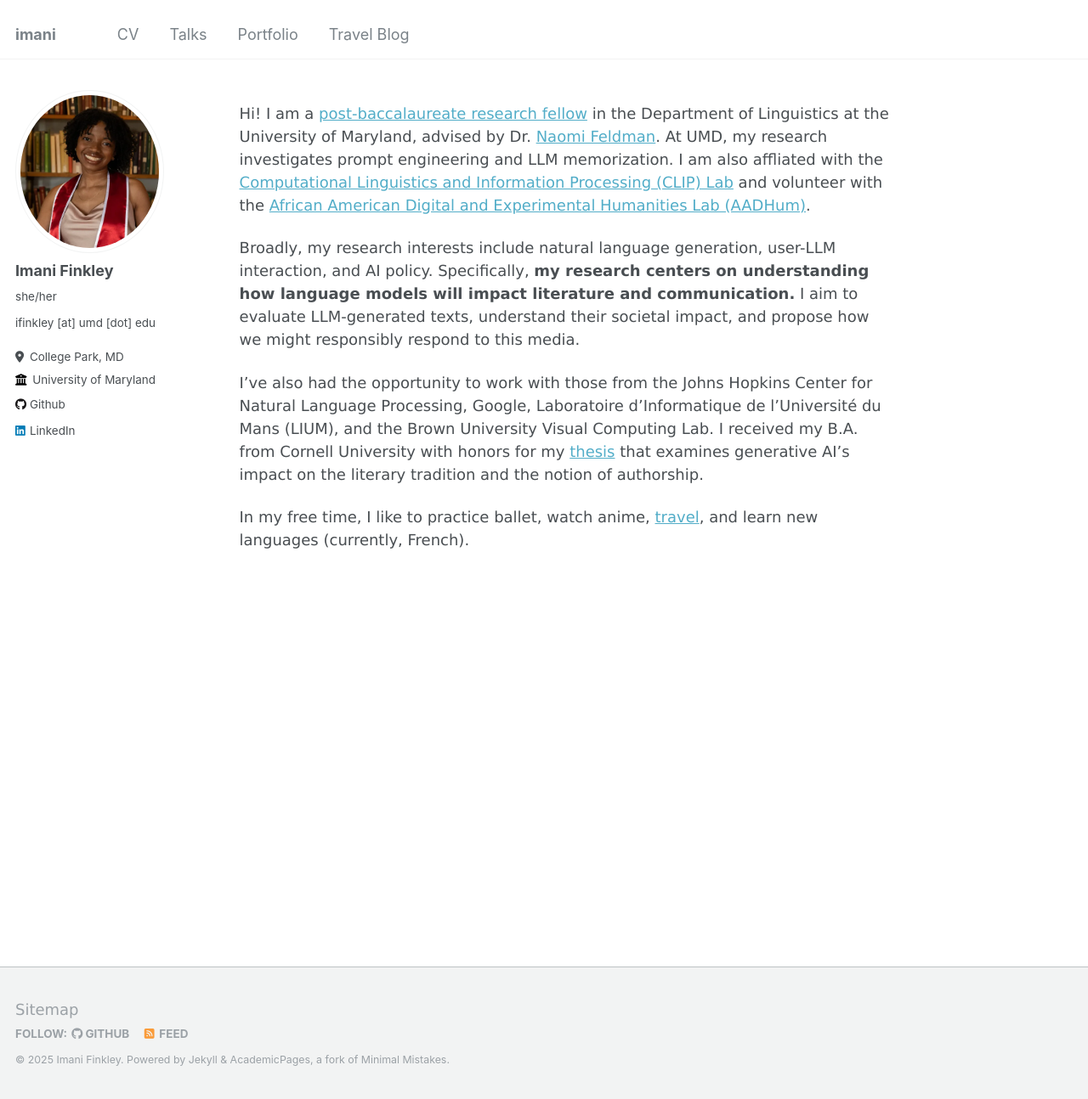
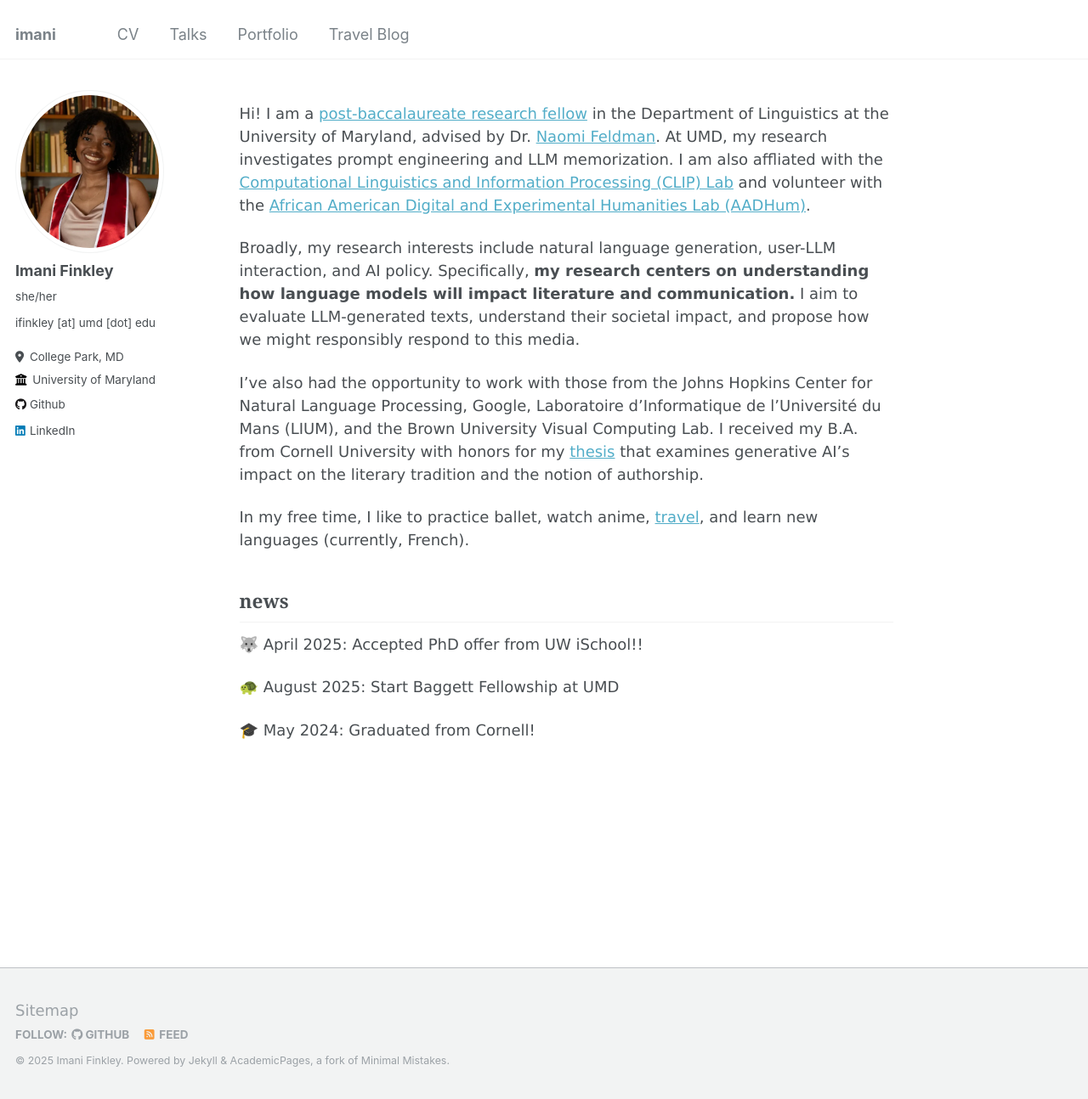
Before and after one commit to imanif/imanif.github.io, a Jekyll site: the page built from _pages/about.md, in a window 1280 px wide and 1294 px high. Shown: the whole window at 85% size. Built offline with Jekyll 4.4.1, drawn with Linux system fonts in a browser that asks for light colours.

Commit message:
add news section

```diff
--- a/_pages/about.md
+++ b/_pages/about.md
@@ -14,3 +14,11 @@ Broadly, my research interests include natural language generation, user-LLM int
 I've also had the opportunity to work with those from the Johns Hopkins Center for Natural Language Processing, Google, Laboratoire d'Informatique de l'Université du Mans (LIUM), and the Brown University Visual Computing Lab. I received my B.A. from Cornell University with honors for my [thesis](http://imanif.github.io/files/Finkley_HonorsThesis.pdf) that examines generative AI's impact on the literary tradition and the notion of authorship.
 
 In my free time, I like to practice ballet, watch anime, [travel](https://imaniintl.wordpress.com/]), and learn new languages (currently, French).
+
+## **news**
+
+🐺 April 2025: Accepted PhD offer from UW iSchool!!
+
+🐢 August 2025: Start Baggett Fellowship at UMD
+
+🎓 May 2024: Graduated from Cornell!
```
